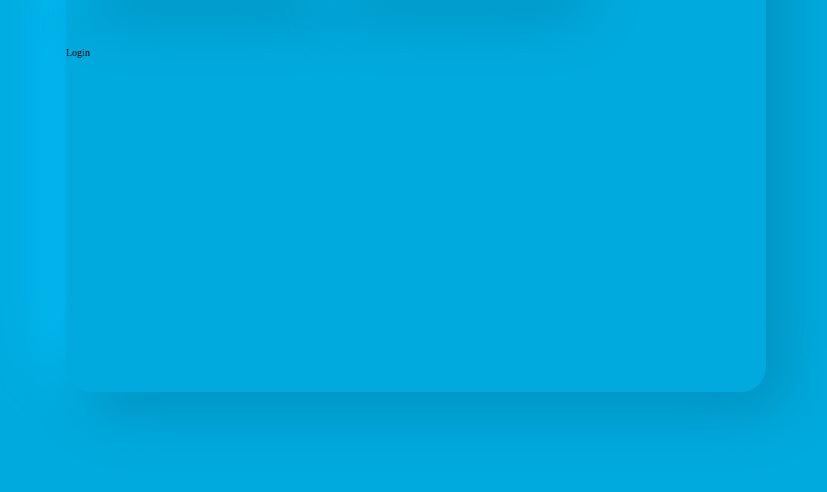
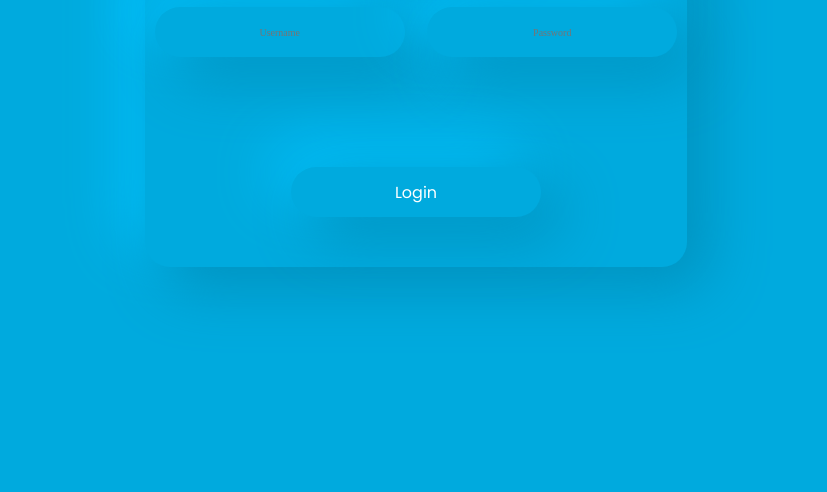
Before and after one commit to Aminesam1092/Neumorphism, a plain HTML site: page index.html in a window 1280 px wide. Shown: the part 308-800 px from the top of the page, without its empty margins (224-1051 px from the left). Drawn offline with Linux system fonts and the light colour scheme; a web font is replaced by a local one.

Commit message:
Recommit

```diff
--- a/index.html
+++ b/index.html
@@ -22,5 +22,6 @@
         </form>
     </div>
     </main>
+    <script src="index.js"></script>
 </body>
 </html>
--- /dev/null
+++ b/index.js
@@ -0,0 +1,5 @@
+const btn = document.querySelector('Twitter__Loginbutton');
+
+btn.addEventListener('click', function(){
+    this.classList.toggle('Twitter__Loginbutton.push');
+});
--- a/style.css
+++ b/style.css
@@ -1,7 +1,11 @@
+@import url('https://fonts.googleapis.com/css2?family=Festive&family=Noto+Sans+JP:wght@700&family=PT+Serif:wght@700&family=Poppins&family=Quintessential&family=Syne+Tactile&family=The+Nautigal:wght@700&family=Ubuntu:wght@500&family=Yellowtail&display=swap');
+
 :root{
     --main-bg-color:#00AADE;
     --main-dr-color: #0091bd;
-    --second-dr-color:#00c4ff;;
+    --second-dr-color:#00c4ff;
+    --main-text-color:#ffffff;
+    --main-font-size:16px;
 }
 *{
     padding: 0;
@@ -75,13 +79,6 @@ textarea {
   resize: vertical;
 }
 
-input[type='checkbox'],
-input[type='radio'] {
-  display: none;
-}
-
-input[type='submit'],
-input[type='button'],
 label,
 button,
 select {
@@ -96,15 +93,23 @@ input{
     height: 50px;
     border-radius: 50px;
     text-align: center;
+    margin: 10px 10px;
     background: var(--main-bg-color);
     box-shadow:  20px 20px 60px var(--main-dr-color),
     -20px -20px 60px var(--second-dr-color);
 }
+.Main{
+    display: flex;
+    align-items: center;
+    justify-content: center;
+    max-width: 700px;
+    height: 100%;
+    margin: 50px auto;
+}
 .Login{
-    max-width: 700px;
-    height: 700px;
-    margin: 0 auto;
     border-radius: 25px;
+    text-align: center;
+    margin: 0 20px;
     background: var(--main-bg-color);
     box-shadow:  20px 20px 60px var(--main-dr-color),
     -20px -20px 60px var(--second-dr-color);
@@ -118,6 +123,22 @@ input{
 }
 .Twitter__Loginform{
     display: block;
-    padding-top: 50px;
-    padding-bottom: 50px;
+    padding: 50px 0;
 }
+.Twitter__Loginbutton{
+    width: 250px;
+    height: 50px;
+    margin: 50px 0;
+    border-radius: 25px;
+    font-size: var(--main-font-size);
+    color: var(--main-text-color);
+    background: var(--main-bg-color);
+    box-shadow:  20px 20px 60px var(--main-dr-color),
+    -20px -20px 60px var(--second-dr-color);
+    font-family: 'Poppins', sans-serif;
+}
+.Twitter__Loginbutton.push{
+    background: var(--main-bg-color);
+box-shadow: inset 20px 20px 60px  var(--main-dr-color),
+            inset -20px -20px 60px var(--second-dr-color);
+}
```
